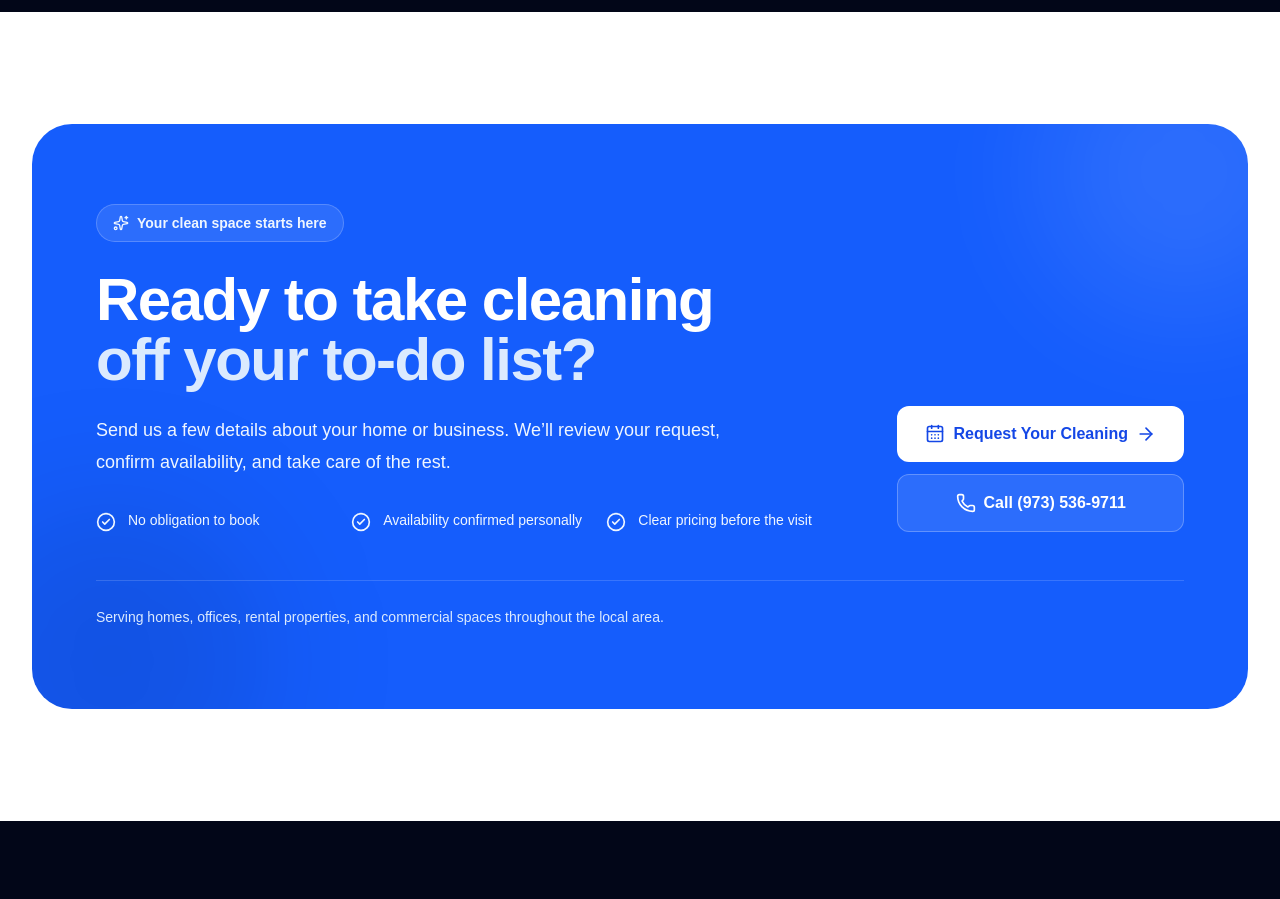
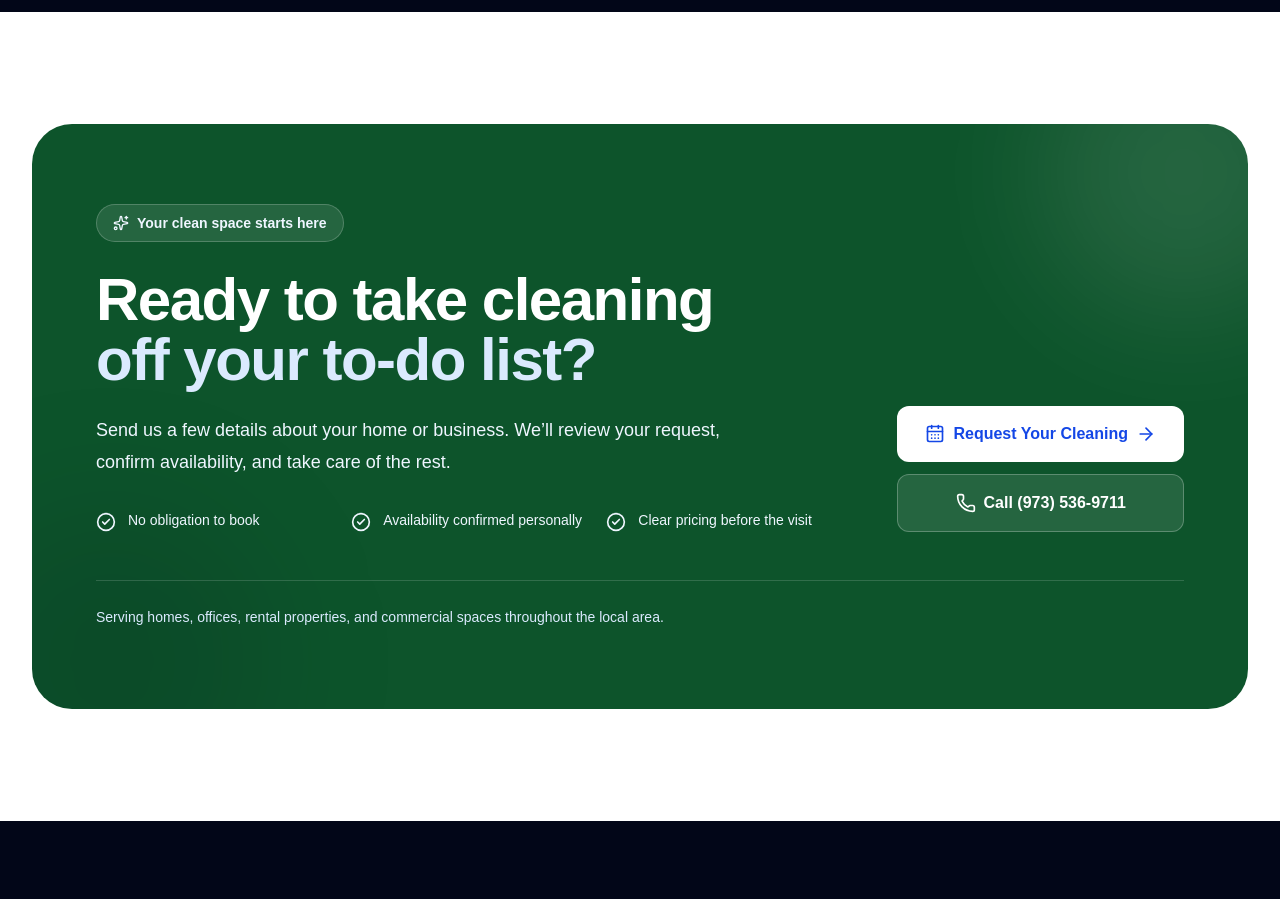
Before and after one commit to Hazichomwarr/cleaning-service, a Next.js app: page / in a window 1280 px wide. Shown: the part 4060-4959 px from the top of the page. Built offline with nearby package versions, Linux system fonts and the light colour scheme.

Commit message:
refactor(ui): change component container background color

```diff
--- a/components/landing/FinalCTA.tsx
+++ b/components/landing/FinalCTA.tsx
@@ -20,7 +20,7 @@ export default function FinalCTA() {
       className="overflow-hidden bg-white py-20 sm:py-28"
     >
       <div className="mx-auto max-w-7xl px-5 lg:px-8">
-        <div className="relative overflow-hidden rounded-[2.5rem] bg-blue-600 px-6 py-14 text-white sm:px-10 sm:py-16 lg:px-16 lg:py-20">
+        <div className="relative overflow-hidden rounded-[2.5rem] bg-green-900 px-6 py-14 text-white sm:px-10 sm:py-16 lg:px-16 lg:py-20">
           <div
             aria-hidden="true"
             className="absolute -right-20 -top-24 size-72 rounded-full bg-white/10 blur-3xl"
```
